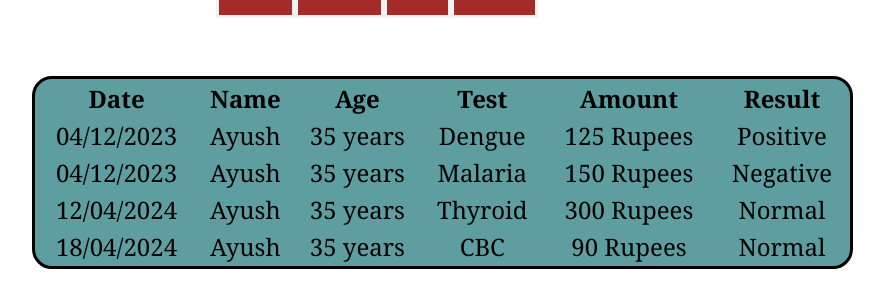
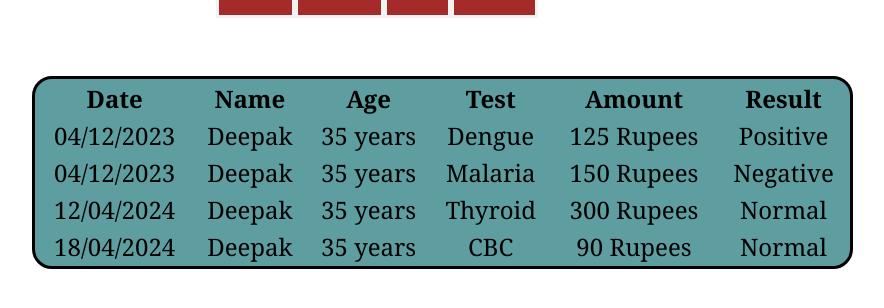
Before and after one commit to deepakyadavchd/hospitalmanagement, a Django app: page /hospital/history/ in a window 1280 px wide. Shown: the part 136-444 px from the top of the page, without its empty margins (203-1087 px from the left). Run offline with Django 5.2, Linux system fonts and the light colour scheme.

Commit message:
history page edited

```diff
--- a/templates/history.html
+++ b/templates/history.html
@@ -17,7 +17,7 @@
     </tr>
     <tr>
       <td>04/12/2023</td>
-      <td>Ayush</td>
+      <td>Deepak</td>
       <td>35 years</td>
       <td>Dengue</td>
       <td>125 Rupees</td>
@@ -25,7 +25,7 @@
     </tr>
     <tr>
         <td>04/12/2023</td>
-      <td>Ayush</td>
+      <td>Deepak</td>
       <td>35 years</td>
       <td>Malaria</td>
       <td>150 Rupees</td>
@@ -33,7 +33,7 @@
     </tr>
     <tr>
         <td>12/04/2024</td>
-      <td>Ayush</td>
+      <td>Deepak</td>
       <td>35 years</td>
       <td>Thyroid</td>
       <td>300 Rupees</td>
@@ -41,7 +41,7 @@
     </tr>
     <tr>
         <td>18/04/2024</td>
-      <td>Ayush</td>
+      <td>Deepak</td>
       <td>35 years</td>
       <td>CBC</td>
       <td>90 Rupees</td>
```
Also changed, not shown: db.sqlite3.
